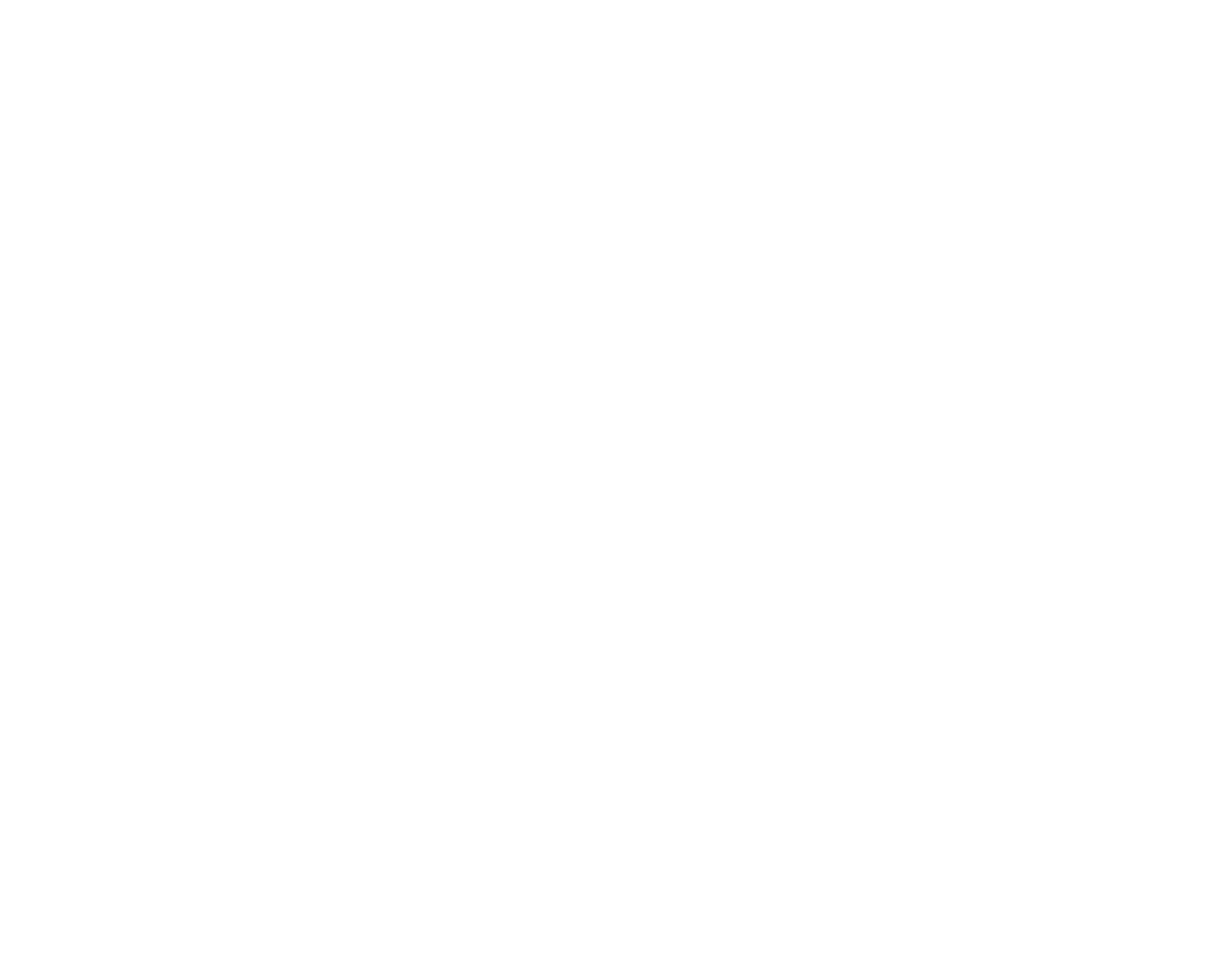
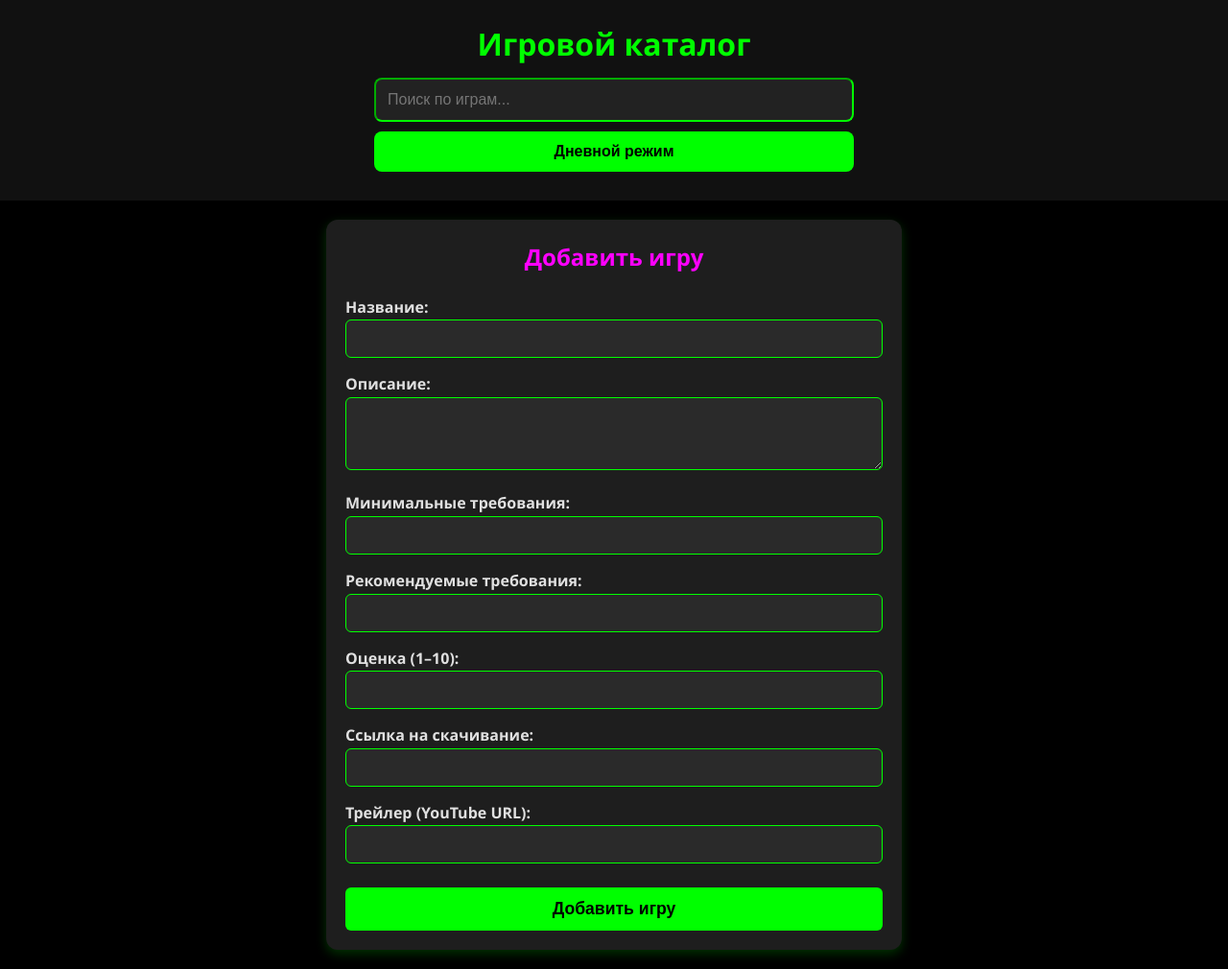
Before and after one commit to ort22334-alt/Fakk120-0, a plain HTML site: page 1/index.html in a window 1280 px wide. Shown: the whole page at 96% size. Before the commit the page ends 800 px from the top, so only its background shows below. Drawn offline with Linux system fonts and the light colour scheme.

Commit message:
Update index.html

```diff
--- a/1/index.html
+++ b/1/index.html
@@ -17,14 +17,10 @@
             line-height: 1.6;
         }
 
-        /* DARK THEME (default) — с фоновым изображением */
+        /* DARK THEME (default) */
         .dark-mode {
-            background-image: url('https://raw.githubusercontent.com/ort22334-alt/Fakk120-0/main/1/Lucid_Origin_The_image_should_be_a_square_black_background_wit_0.jpg');
-            background-position: center center;
-            background-size: cover;
-            background-repeat: no-repeat;
-            background-attachment: fixed;
-            color: #0f0; /* Кислотно‑зелёный текст */
+            background-color: #000;
+            color: #0f0; /* Кислотно‑зелёный */
         }
 
         .dark-mode header {
@@ -201,3 +197,64 @@
             border: 1px solid #0f0;
             background-color: #2a2a2a;
             color: #0f0;
+            font-size: 1rem;
+        }
+
+        #game-form button {
+            background-color: #0f0;
+            color: #000;
+            border: none;
+            padding: 12px 20px;
+            border-radius: 6px;
+            cursor: pointer;
+            font-size: 1.1rem;
+            font-weight: bold;
+            margin-top: 10px;
+        }
+
+        #game-form button:hover {
+            background-color: #000;
+            color: #0f0;
+            border: 1px solid #0f0;
+        }
+    </style>
+</head>
+<body class="dark-mode">
+    <header>
+        <h1>Игровой каталог</h1>
+        <input type="text" id="search" placeholder="Поиск по играм...">
+        <button id="theme-toggle" class="btn">Дневной режим</button>
+    </header>
+
+    <section id="add-game-form" class="form-container">
+        <h2>Добавить игру</h2>
+        <form id="game-form">
+            <label>
+                Название:
+                <input type="text" name="title" required>
+            </label>
+            <label>
+                Описание:
+                <textarea name="description" rows="3" required></textarea>
+            </label>
+            <label>
+                Минимальные требования:
+                <input type="text" name="minRequirements" required>
+            </label>
+            <label>
+                Рекомендуемые требования:
+                <input type="text" name="recommendedRequirements" required>
+            </label>
+            <label>
+                Оценка (1–10):
+                <input type="number" name="rating" min="1" max="10" required>
+            </label>
+            <label>
+                Ссылка на скачивание:
+                <input type="url" name="downloadLink" required>
+            </label>
+            <label>
+                Трейлер (YouTube URL):
+                <input type="url" name="trailerUrl">
+            </label>
+            <button type="submit">Добавить игру</
```
